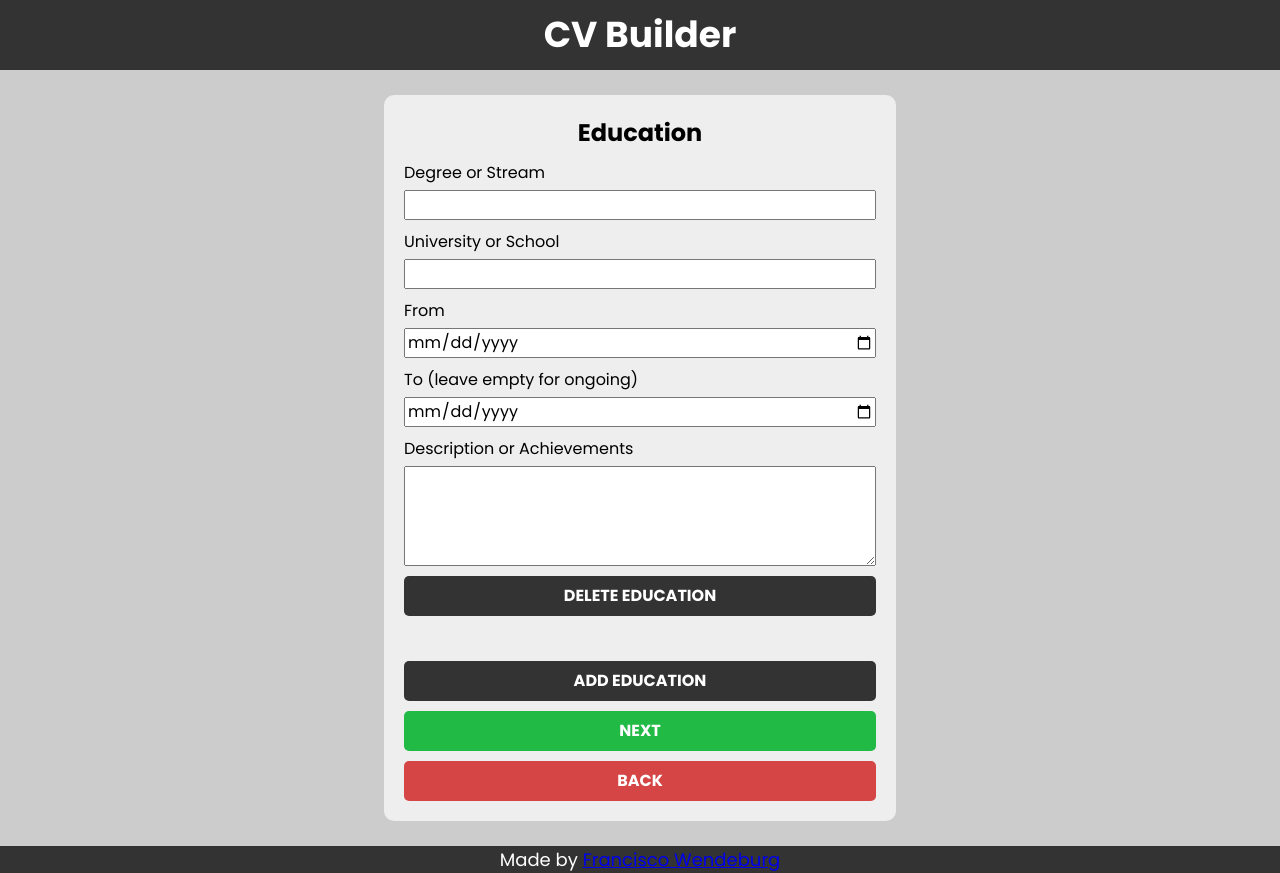
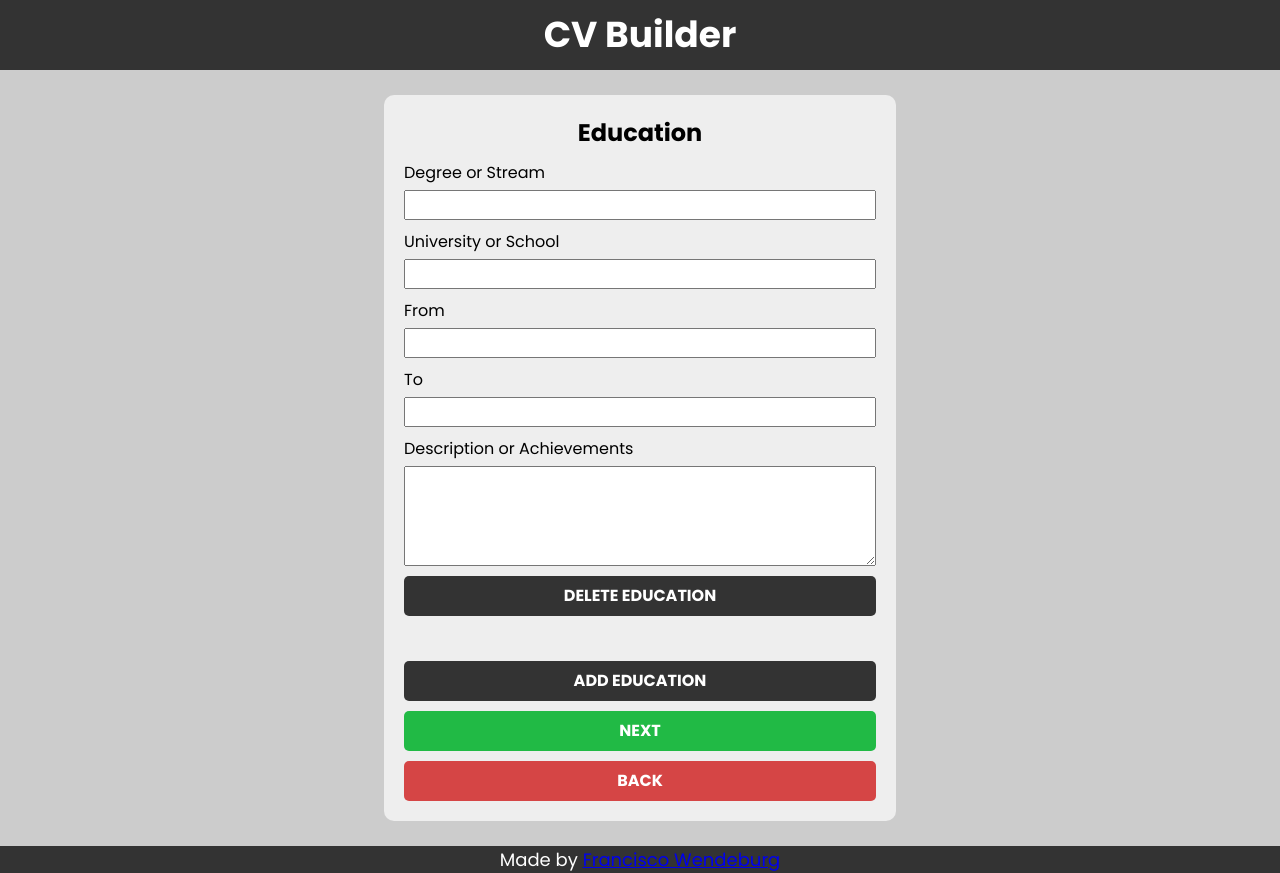
Before and after one commit to fwendeburg/create-cv, a React (Create React App) app: page / in a window 1280 px wide. Both pictures are taken after a click on the button "NEXT". Built offline with nearby package versions, Linux system fonts and the light colour scheme.

Commit message:
changed form type from date to text in EduForms and WorkExpForms

```diff
--- a/public/index.html
+++ b/public/index.html
@@ -4,7 +4,7 @@
     <title>CV Builder</title>
 
     <meta charset="UTF-8">
-    <meta name="viewport" content="width=device-width, initial-scale=1.0, maximum-scale=1.0/>
+    <meta name="viewport" content="width=device-width, initial-scale=1.0, maximum-scale=1.0"/>
     <meta name="theme-color" content="#000000" />
     <meta name="description" content="An app that helps you build your CV."/>
 
--- a/src/components/EducationForm.js
+++ b/src/components/EducationForm.js
@@ -17,11 +17,11 @@ class EducationForm extends React.Component {
                 </InputContainer>
                 <InputContainer>
                     <InputLabel htmlFor="from">From</InputLabel>
-                    <TextInput type="date" id={"from-" + this.props.formId} defaultValue={this.props.values.from}/>
+                    <TextInput id={"from-" + this.props.formId} defaultValue={this.props.values.from}/>
                 </InputContainer>
                 <InputContainer>
-                    <InputLabel htmlFor="to">To (leave empty for ongoing)</InputLabel>
-                    <TextInput type="date" id={"to-" + this.props.formId} defaultValue={this.props.values.to}/>
+                    <InputLabel htmlFor="to">To</InputLabel>
+                    <TextInput id={"to-" + this.props.formId} defaultValue={this.props.values.to}/>
                 </InputContainer>
                 <InputContainer>
                     <InputLabel htmlFor="description">Description or Achievements</InputLabel>
--- a/src/components/ListedInfoContainer.js
+++ b/src/components/ListedInfoContainer.js
@@ -10,7 +10,8 @@ class ListedInfoContainer extends React.Component {
                 <HorizontalInfoContainer>
                     <InfoHeaderAndTime>{this.props.header}</InfoHeaderAndTime>
                     <HorInfoContFlexEnd>
-                        <InfoWhere>{this.props.where}</InfoWhere><span>{'\u00A0'}|{'\u00A0'}</span><InfoHeaderAndTime>{new Date(this.props.from).getFullYear()}-{new Date(this.props.to).getFullYear()}</InfoHeaderAndTime>
+                        <InfoWhere>{this.props.where}</InfoWhere>
+                        {this.props.from? <><span>{'\u00A0'}|{'\u00A0'}</span><InfoHeaderAndTime>{this.props.from}-{this.props.to}</InfoHeaderAndTime></> : null}
                     </HorInfoContFlexEnd>
                 </HorizontalInfoContainer>
                 <ExpDescription>{this.props.description}</ExpDescription>
--- a/src/components/PrintComponents.js
+++ b/src/components/PrintComponents.js
@@ -31,6 +31,7 @@ const Position = styled.h2`
     font-size: 22px;
     font-weight: 400;
     margin-top: 5px;
+    margin-bottom: 10px;
     color: #747f82;
 `
 
--- a/src/components/WorkExpForm.js
+++ b/src/components/WorkExpForm.js
@@ -17,11 +17,11 @@ class WorkExpForm extends React.Component {
                 </InputContainer>
                 <InputContainer>
                     <InputLabel htmlFor="from">From</InputLabel>
-                    <TextInput type="date" id={"from-" + this.props.formId} defaultValue={this.props.values.from}/>
+                    <TextInput id={"from-" + this.props.formId} defaultValue={this.props.values.from}/>
                 </InputContainer>
                 <InputContainer>
-                    <InputLabel htmlFor="to">To (leave empty for ongoing)</InputLabel>
-                    <TextInput type="date" id={"to-" + this.props.formId} defaultValue={this.props.values.to}/>
+                    <InputLabel htmlFor="to">To</InputLabel>
+                    <TextInput id={"to-" + this.props.formId} defaultValue={this.props.values.to}/>
                 </InputContainer>
                 <InputContainer>
                     <InputLabel htmlFor="description">Description or Achievements</InputLabel>
```
